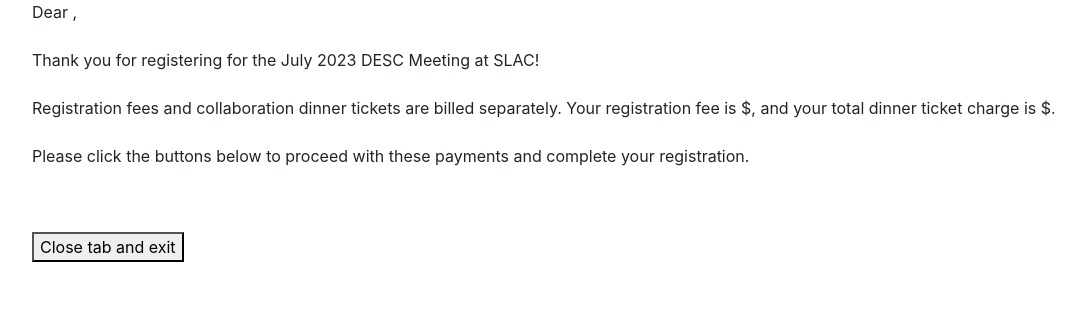
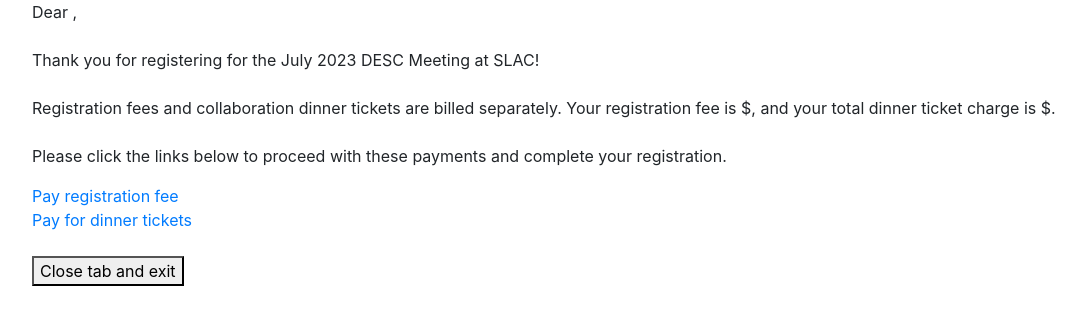
Before and after one commit to LSSTDESC/meeting-registration-form, a Flask app: template templates/payment_stripe.html in a window 1280 px wide. Shown: the top 325 px of the page, without its empty margins (53-1134 px from the left). Run offline with Flask 3, Linux system fonts and the light colour scheme; the template is opened without the code that fills it, so the values that code supplies are empty; parts of the project's set-up code (start-up, migrations or seed data) failed here and were passed over; some libraries are stand-ins or nearby versions.

Commit message:
adapt templates for fixed amount payment links

```diff
--- a/index.html
+++ b/index.html
@@ -758,13 +758,11 @@
 
         if (document.getElementById("in_person").checked) {
           document.getElementById("pronoun").required = true;
-          document.getElementById("covid_vaccine").required = true;
           document.getElementById("covid_rules").required = true;
 
 
         } else {
           document.getElementById("pronoun").required = false;
-          document.getElementById("covid_vaccine").required = false;
           document.getElementById("covid_rules").required = false;
 
         };
--- a/registration_server.py
+++ b/registration_server.py
@@ -99,19 +99,25 @@ def register():
         # Set the registration fee.
         if participant.early_career == 'on':
             reg_fee = "100"
+            reg_fee_link = "https://buy.stripe.com/3csdU0fXv8qRa5i28d"
         else:
             reg_fee = "225"
+            reg_fee_link = "https://buy.stripe.com/4gw03a4eNcH75P25ko"
         # Collaboration dinner tickets
         if participant.dinner == 'on':
-            if participant.dinner_plus_one == 'on':
+            if participant.dinner_plus_one == 'on':  # Use the same link for now
                 dinner_cost = "100"
+                dinner_payment_link = "https://buy.stripe.com/dR6dT6dZG3ZYf60dQZ"
             else:
                 dinner_cost = "50"
+                dinner_payment_link = "https://buy.stripe.com/dR6dT6dZG3ZYf60dQZ"
             r = make_response(render_template('payment_stripe.html', data=participant,
-                                              reg_fee=reg_fee, dinner_cost=dinner_cost))
+                                              reg_fee=reg_fee, reg_fee_link=reg_fee_link,
+                                              dinner_cost=dinner_cost,
+                                              dinner_payment_link=dinner_paymen_link))
         else:
             r = make_response(render_template('payment_stripe_no_dinner.html', data=participant,
-                                              reg_fee=reg_fee))
+                                              reg_fee=reg_fee, reg_fee_link=reg_fee_link))
     else:
         r = make_response(render_template('success.html', data=participant))
     r.headers.set('Access-Control-Allow-Origin',"*")
--- a/templates/payment_stripe.html
+++ b/templates/payment_stripe.html
@@ -19,33 +19,11 @@
       Registration fees and collaboration dinner tickets are billed separately.
       Your registration fee is ${{reg_fee}}, and your total dinner ticket charge is ${{dinner_cost}}.
       <br><br>
-      Please click the buttons below to proceed with these payments and complete your registration.
+      Please click the links below to proceed with these payments and complete your registration.
     </p>
-    <script id="checkout_reg"
-      src="https://checkout.stripe.com/checkout.js" class="stripe-button"
-      data-key="pk_test_aNyi3wCdQGnbBdChUBqQxCSy"
-      data-amount="{{reg_fee}}00"
-      data-name="LSST DESC SLAC Meeting"
-      data-description="registration"
-      data-image="https://stripe.com/img/documentation/checkout/marketplace.png"
-      data-label="Pay for registration"
-      data-allow-remember-me="false"
-      data-email=""
-      data-locale="auto">
-    </script>
-
-    <script id="checkout_dinner"
-      src="https://checkout.stripe.com/checkout.js" class="stripe-button"
-      data-key="pk_test_aNyi3wCdQGnbBdChUBqQxCSy"
-      data-amount="{{dinner_cost}}00"
-      data-name="LSST DESC SLAC Collaboration Dinner"
-      data-description="dinner"
-      data-image="https://stripe.com/img/documentation/checkout/marketplace.png"
-      data-label="Pay for collaboration dinner"
-      data-allow-remember-me="false"
-      data-email=""
-      data-locale="auto">
-    </script>
+    <a href="{{reg_fee_link}}" target="_blank" rel="noreferrer noopener">Pay registration fee</a>
+    <br>
+    <a href="{{dinner_payment_link}}" target="_blank" rel="noreferrer noopener">Pay for dinner tickets</a>
     <br>
     <br>
 
```
Also changed, not shown: templates/payment_stripe_no_dinner.html (+2 -13 lines).
